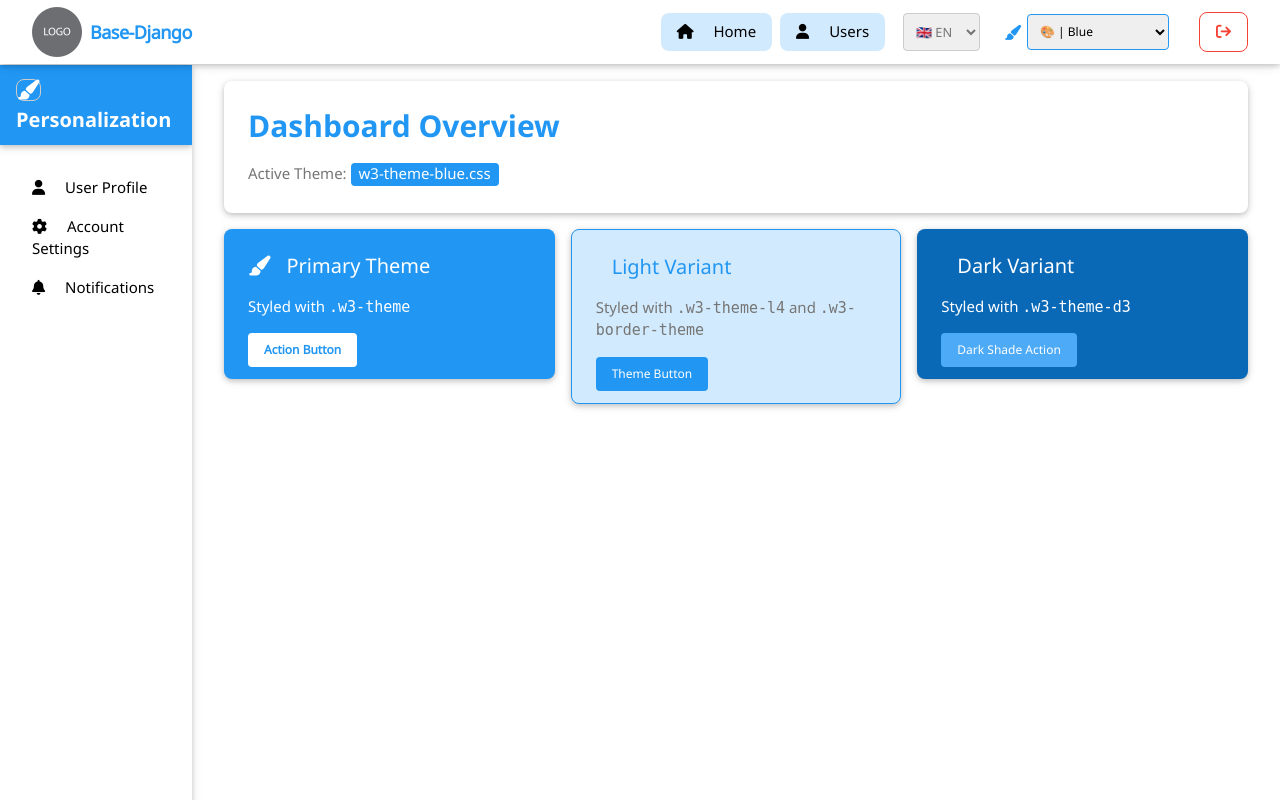
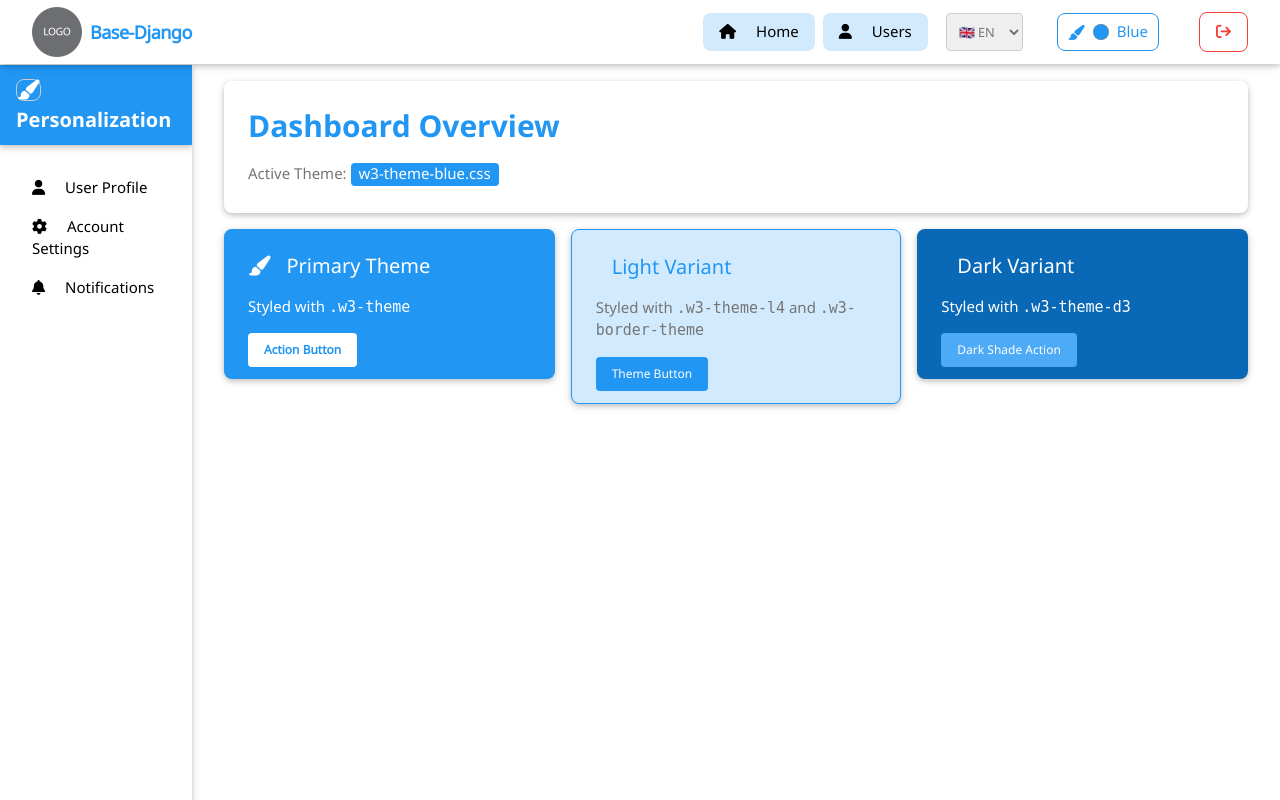
Before and after one commit to PPunh/Django_Base, a Django app: page /home/ in a window 1280 px wide. Run offline with Django 4.2, Linux system fonts and the light colour scheme; the visitor is signed in with stand-in values (Sample User, id 1); some libraries are stand-ins or nearby versions.

Commit message:
Refactor user model and profile translations for internationalization support

```diff
--- a/django-project/apps/users/models.py
+++ b/django-project/apps/users/models.py
@@ -6,19 +6,20 @@ from dateutil.relativedelta import relativedelta
 from django.core.validators import RegexValidator
 from django.contrib.auth.hashers import make_password, is_password_usable
 from django.contrib.auth.models import AbstractUser
+from django.utils.translation import gettext_lazy as _
 
 
 class User(AbstractUser):
     '''custom user model inherited from default Django AUTH User model'''
 
     class Meta:
-        verbose_name = 'User'
-        verbose_name_plural = 'Users'
+        verbose_name = _('User')
+        verbose_name_plural = _('Users')
 
     # regular expression: all number, total 8 digits, use for validate phone number input
     phone_regex = RegexValidator(
         regex=r"^\d{8}$",  # Exactly 8 digits
-        message="Phone number must be 8 digits.",
+        message=_("Phone number must be 8 digits."),
     )
 
     # add phone number as extra field
@@ -28,14 +29,14 @@ class User(AbstractUser):
         unique=True,
         validators=[phone_regex],
         null=True, blank=True,
-        error_messages={"unique": "A user with that phone number already exists.",},
+        error_messages={"unique": _("A user with that phone number already exists."),},
     )
 
     # make email field to be unique, default django auth allow duplicated email address
     email = models.EmailField(
         max_length=60,
         unique=True,
-        error_messages={"unique": "A user with that email address already exists.",},
+        error_messages={"unique": _("A user with that email address already exists."),},
     )
 
     # now when create an user account, it requires email too. Note: username is always required by Django
@@ -50,11 +51,11 @@ class User(AbstractUser):
     )
     is_user = models.BooleanField(
         default = False,
-        verbose_name = 'IS USER',
+        verbose_name = _('IS USER'),
     )
     is_admin = models.BooleanField(
         default = False,
-        verbose_name = 'IS ADMIN',
+        verbose_name = _('IS ADMIN'),
     )
 
     def save(self, *args, request=None, **kwargs):
@@ -86,38 +87,38 @@ class User(AbstractUser):
 
 class Profile(models.Model):
     class Meta:
-        verbose_name = 'Profile'
-        verbose_name_plural = 'Profiles'
+        verbose_name = _('Profile')
+        verbose_name_plural = _('Profiles')
 
     LANGUAGE_CHOICES = [
-        ('en', 'English'),
-        ('lo', 'Lao'),
+        ('en', _('English')),
+        ('lo', _('Lao')),
     ] # 'en' or 'lo' is the value stored in the databas not English or Lao
 
     COLOR_CHOICES = [
-        ('w3-theme-dark.css', 'dark'),
-        ('w3-theme-black.css', 'black'),
-        ('w3-theme-blue.css', 'blue'),
-        ('w3-theme-light-blue.css', 'light blue'),
-        ('w3-theme-blue-grey.css', 'blue grey'),
-        ('w3-theme-red.css', 'red'),
-        ('w3-theme-brown.css', 'brown'),
-        ('w3-theme-cyan.css', 'cyan'),
-        ('w3-theme-grey.css', 'grey'),
-        ('w3-theme-dark-grey.css', 'dark grey'),
-        ('w3-theme-orange.css', 'orange'),
-        ('w3-theme-deep-orange.css', 'deep orange'),
-        ('w3-theme-purple.css', 'purple'),
-        ('w3-theme-deep-purple.css', 'deep purple'),
-        ('w3-theme-green.css', 'green'),
-        ('w3-theme-light-green.css', 'light green'),
-        ('w3-theme-indigo.css', 'indigo'),
-        ('w3-theme-khaki.css', 'khaki'),
-        ('w3-theme-lime.css', 'lime'),
-        ('w3-theme-pink.css', 'pink'),
-        ('w3-theme-teal.css', 'teal'),
-        ('w3-theme-yellow.css', 'yellow'),
-        ('w3-theme-amber.css', 'amber'),
+        ('w3-theme-dark.css', _('dark')),
+        ('w3-theme-black.css', _('black')),
+        ('w3-theme-blue.css', _('blue')),
+        ('w3-theme-light-blue.css', _('light blue')),
+        ('w3-theme-blue-grey.css', _('blue grey')),
+        ('w3-theme-red.css', _('red')),
+        ('w3-theme-brown.css', _('brown')),
+        ('w3-theme-cyan.css', _('cyan')),
+        ('w3-theme-grey.css', _('grey')),
+        ('w3-theme-dark-grey.css', _('dark grey')),
+        ('w3-theme-orange.css', _('orange')),
+        ('w3-theme-deep-orange.css', _('deep orange')),
+        ('w3-theme-purple.css', _('purple')),
+        ('w3-theme-deep-purple.css', _('deep purple')),
+        ('w3-theme-green.css', _('green')),
+        ('w3-theme-light-green.css', _('light green')),
+        ('w3-theme-indigo.css', _('indigo')),
+        ('w3-theme-khaki.css', _('khaki')),
+        ('w3-theme-lime.css', _('lime')),
+        ('w3-theme-pink.css', _('pink')),
+        ('w3-theme-teal.css', _('teal')),
+        ('w3-theme-yellow.css', _('yellow')),
+        ('w3-theme-amber.css', _('amber')),
     ]
 
     # 1-to-1 relationship this Profile model to User model
--- a/django-project/templates/partial/theme_switcher.html
+++ b/django-project/templates/partial/theme_switcher.html
@@ -1,21 +1,105 @@
-<div class="w3-bar-item" style="padding: 0 6px;">
-    <div style="display: flex; align-items: center; gap: 6px;">
-        <i class="fa fa-paint-brush w3-text-theme" title="Theme"></i>
-        <select onchange="window.location.href='{% url 'users:set_theme' %}?theme=' + encodeURIComponent(this.value);"
-            class="w3-select w3-border w3-border-theme w3-round w3-small"
-            style="padding: 4px 8px; height: 36px; width: auto; cursor: pointer; font-size: 0.85rem;"
-            aria-label="Theme Selector">
+<style>
+    .theme-switcher {
+        position: relative;
+        padding: 0 6px;
+    }
+
+    .theme-switcher summary {
+        display: flex;
+        align-items: center;
+        gap: 8px;
+        height: 36px;
+        padding: 0 10px;
+        border: 1px solid currentColor;
+        border-radius: 8px;
+        cursor: pointer;
+        list-style: none;
+        white-space: nowrap;
+    }
+
+    .theme-switcher summary::-webkit-details-marker {
+        display: none;
+    }
+
+    .theme-switcher-menu {
+        position: absolute;
+        top: calc(100% + 6px);
+        right: 6px;
+        z-index: 1100;
+        width: 190px;
+        max-height:  min(70vh, 420px);
+        overflow-y: auto;
+        border: 1px solid rgba(127, 127, 127, 0.35);
+        border-radius: 10px;
+        padding: 6px;
+        box-shadow: 0 8px 24px rgba(0, 0, 0, 0.2);
+    }
+
+    .theme-switcher-option {
+        display: flex;
+        align-items: center;
+        gap: 10px;
+        padding: 9px 10px;
+        border-radius: 7px;
+        text-decoration: none;
+        white-space: nowrap;
+    }
+
+    .theme-swatch {
+        display: inline-block;
+        flex: 0 0 14px;
+        width: 14px;
+        height: 14px;
+        border: 1px solid rgba(127, 127, 127, 0.55);
+        border-radius: 50%;
+    }
+
+    .theme-swatch-dark { background-color: #1e2025; }
+    .theme-swatch-black { background-color: #000000; }
+    .theme-swatch-blue { background-color: #2196f3; }
+    .theme-swatch-light-blue { background-color: #87ceeb; }
+    .theme-swatch-blue-grey { background-color: #607d8b; }
+    .theme-swatch-red { background-color: #f44336; }
+    .theme-swatch-brown { background-color: #795548; }
+    .theme-swatch-cyan { background-color: #00bcd4; }
+    .theme-swatch-grey { background-color: #9e9e9e; }
+    .theme-swatch-dark-grey { background-color: #616161; }
+    .theme-swatch-orange { background-color: #ff9800; }
+    .theme-swatch-deep-orange { background-color: #ff5722; }
+    .theme-swatch-purple { background-color: #9c27b0; }
+    .theme-swatch-deep-purple { background-color: #673ab7; }
+    .theme-swatch-green { background-color: #4caf50; }
+    .theme-swatch-light-green { background-color: #8bc34a; }
+    .theme-swatch-indigo { background-color: #3f51b5; }
+    .theme-swatch-khaki { background-color: #f0e68c; }
+    .theme-swatch-lime { background-color: #cddc39; }
+    .theme-swatch-pink { background-color: #e91e63; }
+    .theme-swatch-teal { background-color: #009688; }
+    .theme-swatch-yellow { background-color: #ffeb3b; }
+    .theme-swatch-amber { background-color: #ffc107; }
+</style>
+
+<div class="w3-bar-item theme-switcher">
+    <details>
+        <summary class="w3-text-theme w3-hover-theme" aria-label="Select theme">
+            <i class="fa fa-paint-brush" aria-hidden="true"></i>
+            <span class="theme-swatch theme-swatch-{% for file, name in available_themes %}{% if theme_color == file %}{{ file|cut:'w3-theme-'|cut:'.css' }}{% endif %}{% endfor %}"></span>
+            <span>
+                {% for file, name in available_themes %}
+                    {% if theme_color == file %}{{ name|title }}{% endif %}
+                {% endfor %}
+            </span>
+        </summary>
+        <div class="theme-switcher-menu w3-theme-l4">
             {% for file, name in available_themes %}
-            <option value="{{ file }}" {% if theme_color == file %}selected{% endif %}>
-                {% if file == 'w3-theme-dark.css' %}
-                    🌙
-                {% elif file == 'w3-theme-black.css' %}
-                    ⬛
-                {% else %}
-                    🎨
-                {% endif %} | {{ name|title }}
-            </option>
+                <a class="theme-switcher-option w3-hover-theme{% if theme_color == file %} w3-text-theme{% endif %}"
+                    href="{% url 'users:set_theme' %}?theme={{ file|urlencode }}"
+                    {% if theme_color == file %}aria-current="true"{% endif %}>
+                    <span class="theme-swatch theme-swatch-{{ file|cut:'w3-theme-'|cut:'.css' }}" aria-hidden="true"></span>
+                    <span>{{ name|title }}</span>
+                    {% if theme_color == file %}<i class="fa fa-check" aria-hidden="true"></i>{% endif %}
+                </a>
             {% endfor %}
-        </select>
-    </div>
+        </div>
+    </details>
 </div>
```
Also changed, not shown: django-project/locale/lo/LC_MESSAGES/django.po.
